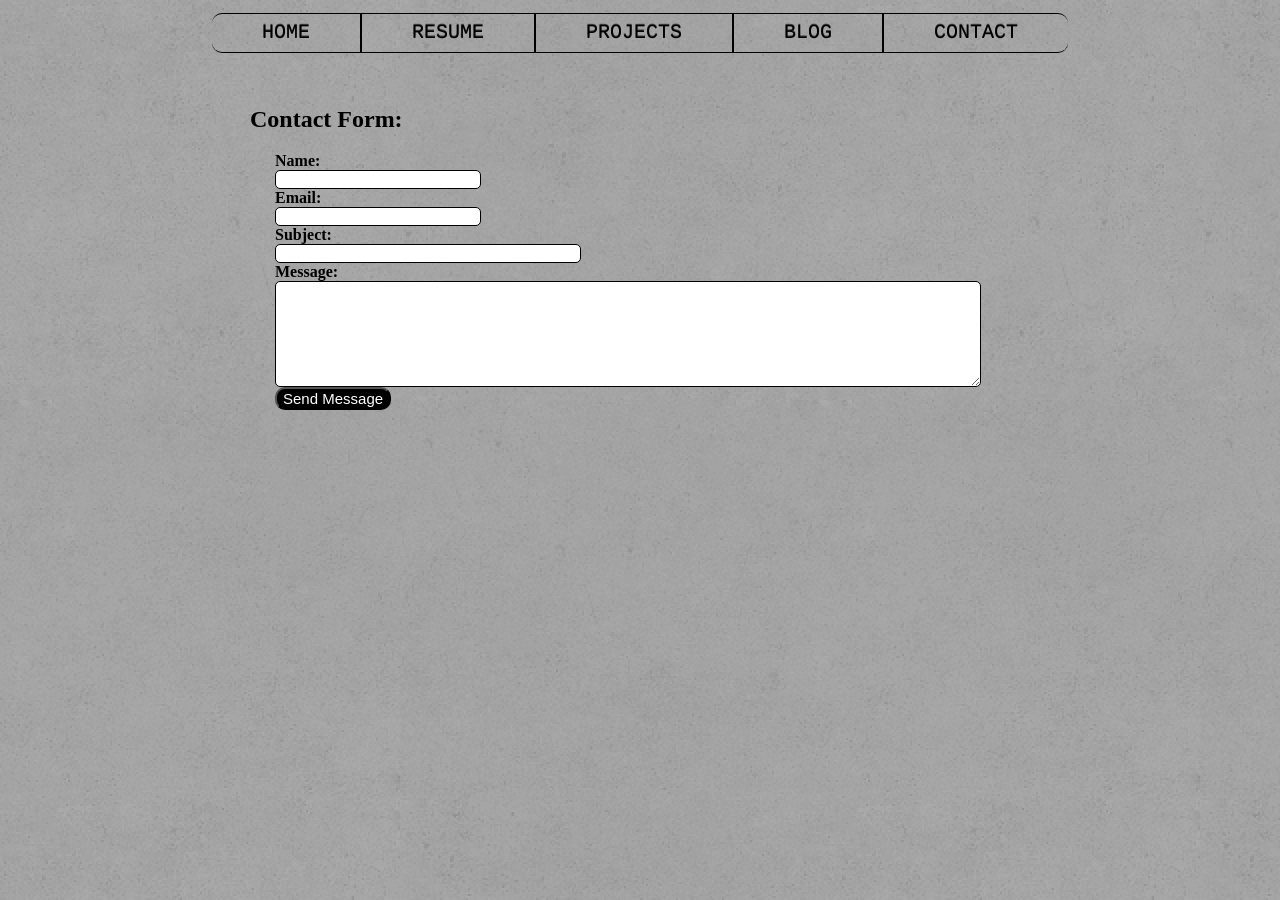
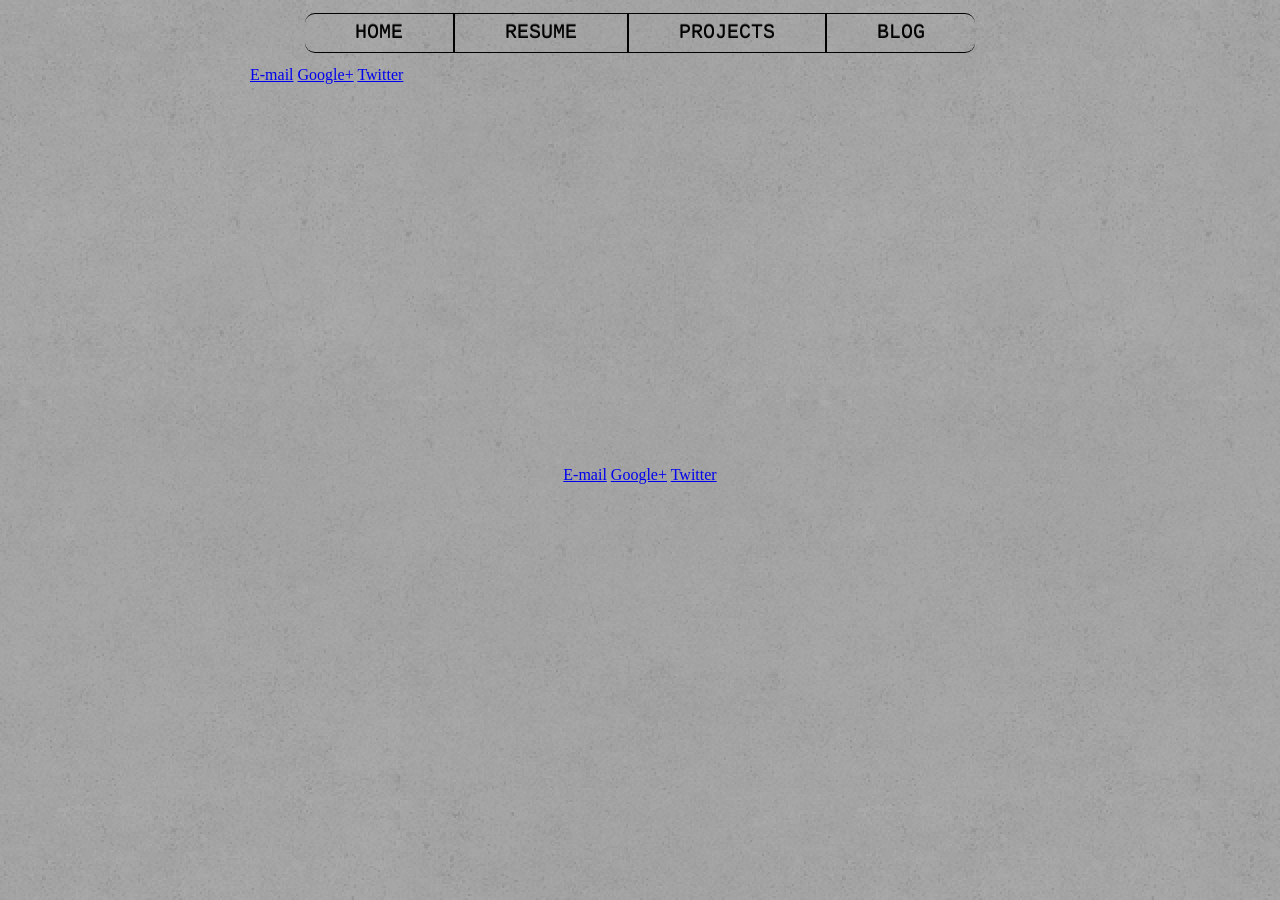
Before and after one commit to mathomastech/mathomastech.github.io, a Jekyll site: the page built from Contact/index.html, in a window 1280 px wide. Built offline with Jekyll 4.4.1, drawn with Linux system fonts in a browser that asks for light colours.

Commit message:
Removed contact page. Added links to email, G+, and Twitter.

```diff
--- a/Contact/index.html
+++ b/Contact/index.html
@@ -1,8 +1,9 @@
 ---
 layout: default
 ---
-
+<!--
 <div class="ContactForm">
+	<form action="contact.php" method="post">
     <h2 class="ConHeader">Contact Form:</h2>
 	<label class="ConLabel" for="Name">Name:</label>
 	<input class="FormInput FormName" type="text" name="Name"/>
@@ -13,4 +14,15 @@ layout: default
 	<label class="ConLabel" for="Message">Message:</label>
 	<textarea class="FormInput FormMessage"name="Message"></textarea>
 	<input class="Submit" type="submit" value="Send Message"/>
+-->
+<div class="ContactForm">
+	<a href="mailto:mathomastech@gmail.com?Subject=Contact%20From%20Personal%20Site" target="_top">
+	E-mail</a>
+
+	<a href="https://plus.google.com/u/0/103260909450809151378/about" target="_blank">
+	Google+</a>
+
+	<a href="https://twitter.com/mathomastech" target="_blank">
+	Twitter</a>
+
 </div>
--- a/_layouts/default.html
+++ b/_layouts/default.html
@@ -1,7 +1,7 @@
 <!DOCTYPE html>
 <html>
     <head>
-    <link rel="Favicon" href="/fav.ico">
+    <link rel="shortcut icon" type="image/x-icon" href="/favicon.ico">
 	<link rel="stylesheet" href="/css/StyleSheetMain.css">
     </head>
     <body>
@@ -12,7 +12,7 @@
             <li><a href="/Resume" title="Resume">Resume</a></li>
             <li><a href="/Projects" title="Projects">Projects</a></li>
             <li><a href="/Blog" title="Blog">Blog</a></li>
-		<li><a href="/Contact" title="Contact">Contact</a></li>
+	<!--	<li><a href="/Contact" title="Contact">Contact</a></li>  -->
 	    </ul>
     </div>
     </header>
@@ -25,4 +25,15 @@
             </div>
           </div>
         </div> <!-- /container -->
+
+    <footer class='links'>
+        <a href="mailto:mathomastech@gmail.com?Subject=Contact%20From%20Personal%20Site" target="_top">
+        E-mail</a>
+
+        <a href="https://plus.google.com/u/0/103260909450809151378/about" target="_blank">
+        Google+</a>
+
+        <a href="https://twitter.com/mathomastech" target="_blank">
+        Twitter</a>
+    </footer>
 </html>
--- a/_posts/2013-04-16-AftershokzBluez.markdown
+++ b/_posts/2013-04-16-AftershokzBluez.markdown
@@ -1,7 +1,7 @@
 ---
 layout: post
 title:  "Aftershokz Bluez Bone Conduction Headphones"
-date:   2012-04-16 12:00:00
+date:   2013-04-16 12:00:00
 categories: review aftershokz technology headphones wireless bluetooth
 ---
 
--- a/css/StyleSheetMain.css
+++ b/css/StyleSheetMain.css
@@ -213,6 +213,7 @@ header{
 
 /********* Contact Page Formatting *************/
 
+	/*
 	.ConHeader{
 		padding-top: 20px;
 	}
@@ -223,7 +224,7 @@ header{
 		width: 80px;
 		font-weight:bold;
 	}
-
+	*/
 	.ContactForm{
 	/*	background: white; */
 		margin: 0px auto;
@@ -232,6 +233,8 @@ header{
 		border-radius: 10px 10px 10px 10px;
 		padding-left:20px;
 	}
+
+	/*
 	.FormInput{
 		border: 1px solid black;
 		border-radius: 5px 5px 5px 5px;
@@ -265,7 +268,7 @@ header{
 		margin-left: 25px;
 	}
 
-
+	*/
 
 
 /************  Blog Formatting ***********/
@@ -295,6 +298,11 @@ header{
 ****************************************
 *		FOOTER		       */
 
+	.links{
+		text-align: center;
+		overflow: auto;
+	}
+
 
 /*		END FOOTER	       *
 ****************************************/
```
Also changed, not shown: 8 other files. Lines whose indentation alone changed are shown as unchanged.
